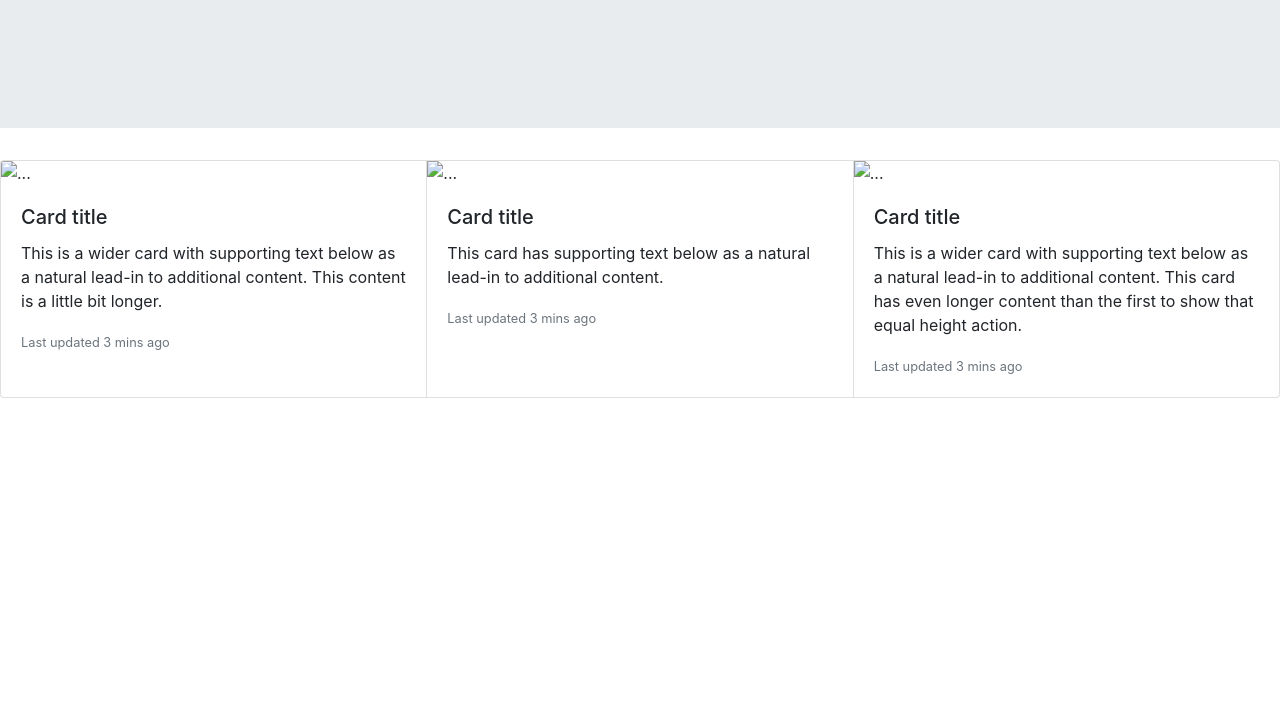
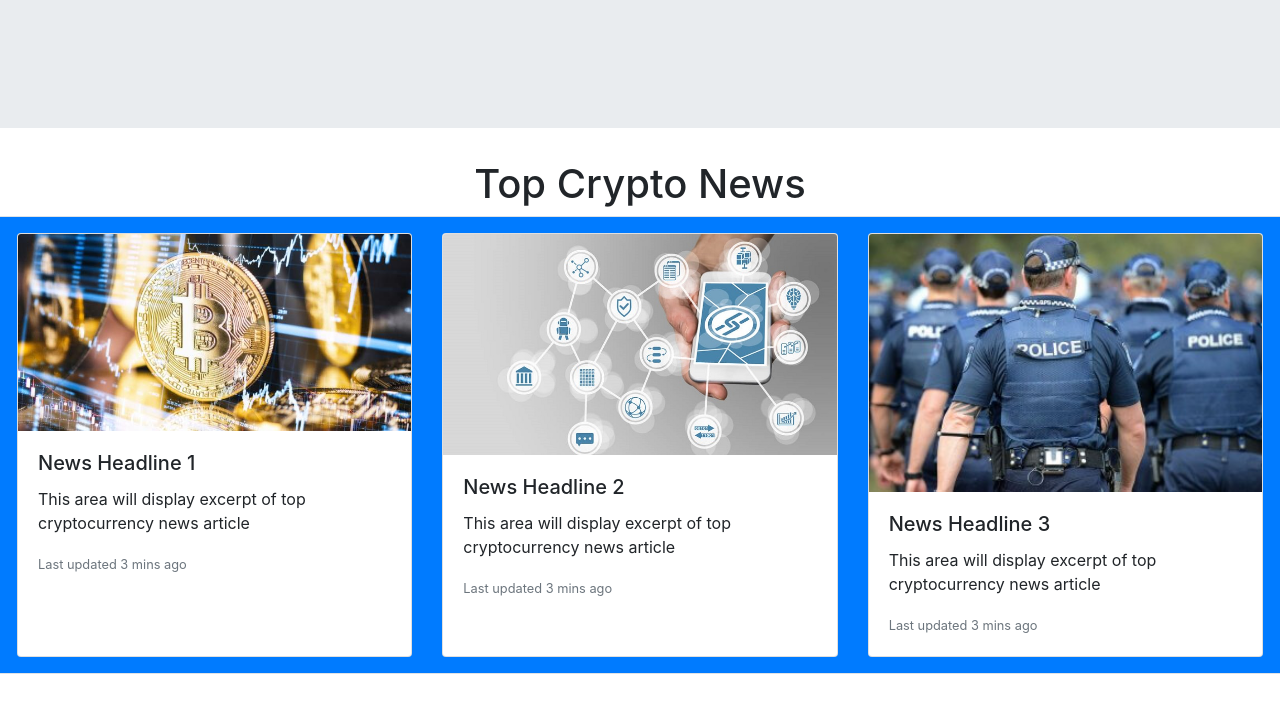
Before and after one commit to dannynow6/Team_Project_WebDev, a website: page index.html in a window 1280 px wide. Drawn offline with nearby package versions, Linux system fonts and the light colour scheme.

Commit message:
created card group for top news stories

```diff
--- a/index.html
+++ b/index.html
@@ -23,29 +23,35 @@
         </div>
 
     </header>
-
-    <div class="card-group">
+    <div class="container">
+      <div class="row">
+        <div class="col col-sm-12">
+          <h1 class="text-center">Top Crypto News</h1>
+        </div>
+      </div>
+    </div>
+    <div class="card-deck p-3 border bg-primary">
         <div class="card">
-          <img src="..." class="card-img-top" alt="...">
+          <img src="images/bankweathers.jpg" class="card-img-top" alt="test-image-1">
           <div class="card-body">
-            <h5 class="card-title">Card title</h5>
-            <p class="card-text">This is a wider card with supporting text below as a natural lead-in to additional content. This content is a little bit longer.</p>
+            <h5 class="card-title">News Headline 1</h5>
+            <p class="card-text">This area will display excerpt of top cryptocurrency news article</p>
             <p class="card-text"><small class="text-muted">Last updated 3 mins ago</small></p>
           </div>
         </div>
         <div class="card">
-          <img src="..." class="card-img-top" alt="...">
+          <img src="images/cryptonews.jpg" class="card-img-top" alt="test-image-2">
           <div class="card-body">
-            <h5 class="card-title">Card title</h5>
-            <p class="card-text">This card has supporting text below as a natural lead-in to additional content.</p>
+            <h5 class="card-title">News Headline 2</h5>
+            <p class="card-text">This area will display excerpt of top cryptocurrency news article</p>
             <p class="card-text"><small class="text-muted">Last updated 3 mins ago</small></p>
           </div>
         </div>
         <div class="card">
-          <img src="..." class="card-img-top" alt="...">
+          <img src="images/police.jpg" class="card-img-top" alt="test-image-3">
           <div class="card-body">
-            <h5 class="card-title">Card title</h5>
-            <p class="card-text">This is a wider card with supporting text below as a natural lead-in to additional content. This card has even longer content than the first to show that equal height action.</p>
+            <h5 class="card-title">News Headline 3</h5>
+            <p class="card-text">This area will display excerpt of top cryptocurrency news article</p>
             <p class="card-text"><small class="text-muted">Last updated 3 mins ago</small></p>
           </div>
         </div>
```
Also changed, not shown: images/bankweathers.jpg (added), images/cryptonews.jpg (added), images/police.jpg (added).
